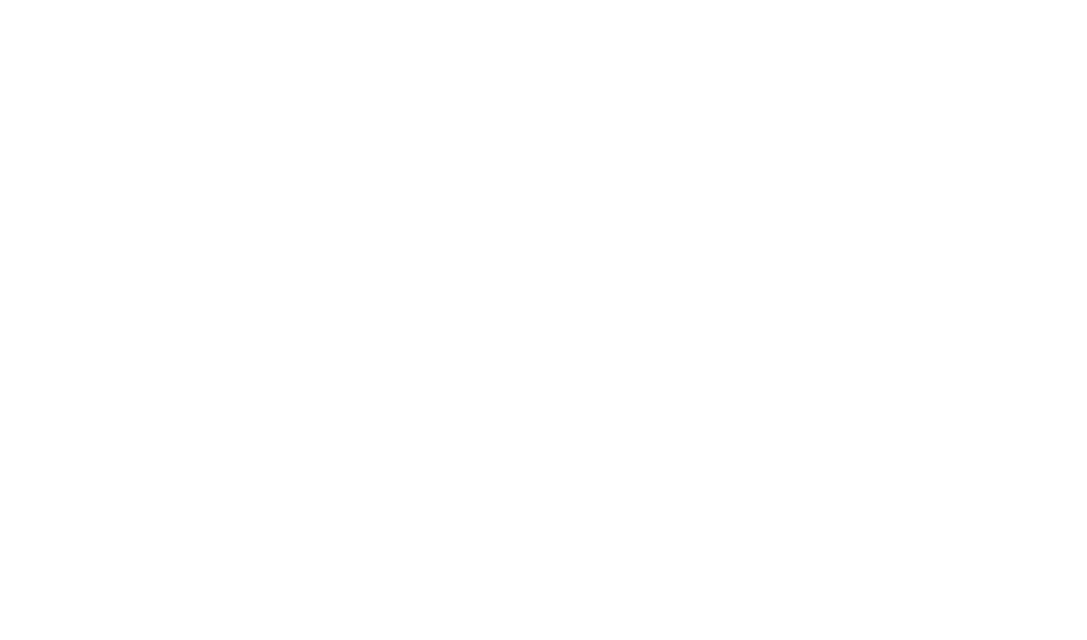
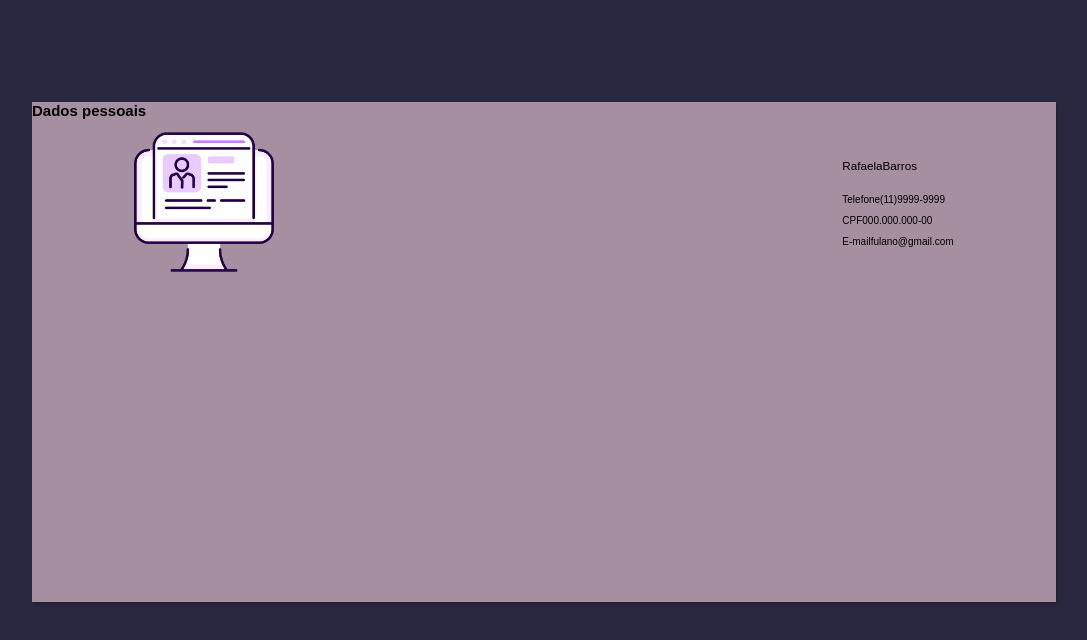
Before and after one commit to barrosraffa/TesteCadastroJavaScript, a plain HTML site: page telaCadastro.html in a window 1280 px wide. Shown: the whole page, without its empty margins (96-1183 px from the left). Drawn offline with Linux system fonts and the light colour scheme.

Commit message:
css da tela cadastrdado iniciado

```diff
--- a/style.css
+++ b/style.css
@@ -63,16 +63,16 @@
     justify-content: center;
     margin: 0 auto;
     align-items: center;
-    margin-top: 90px;
+    margin-top: 10%;
     box-shadow: rgba(0, 0, 0, 0.15) 1.95px 1.95px 2.6px;
-    border-radius: 20px;
+    /* border-radius: 20px; */
 }
 
 .left-cadastro {
     background-color: #593B54;
     width: 50%;
     height: 500px;
-    border-radius: 10px 0 0 10px;
+    /* border-radius: 10px 0 0 10px; */
 
     display: flex;
     justify-content: center;
@@ -91,7 +91,7 @@
     background-color: #A68FA0;
     width: 50%;
     height: 500px;
-    border-radius: 0 10px 10px 0;
+    /* border-radius: 0 10px 10px 0; */
 
     display: flex;
     justify-content: center;
@@ -114,7 +114,7 @@
 }
 
 img {
-    width: 340px;
+    width: 140px;
 }
 
 input {
@@ -159,3 +159,34 @@
 button:hover {
     background-color: #2A2740;
 }
+
+/* m */
+
+.tela-cadastro-pessoal {
+    background-color:  #A68FA0;
+}
+
+.div-tela-cadastro-pessoal {
+    height: 500px;
+    /* display: flex; */
+    justify-content: center;
+    margin: 0 auto;
+    align-items: center;
+    margin-top: 10%;
+    box-shadow: rgba(0, 0, 0, 0.15) 1.95px 1.95px 2.6px;
+    background-color: #A68FA0;
+
+
+}
+
+.h3-nome {
+    display: flex;
+}
+
+.conteudo {
+    display: flex;
+    justify-content: space-between;
+    align-items: center;
+    margin: 0 auto;
+    width: 80%;
+}
--- a/telaCadastro.html
+++ b/telaCadastro.html
@@ -4,9 +4,29 @@
     <meta charset="UTF-8">
     <meta http-equiv="X-UA-Compatible" content="IE=edge">
     <meta name="viewport" content="width=device-width, initial-scale=1.0">
-    <title>Tela de Cadastro</title>
+    <link rel="stylesheet" href="style.css">
+    <title>Tela do Cadastrado</title>
 </head>
 <body>
+    <section class="fundo-cadastro container">
+        <div class="div-tela-cadastro-pessoal">
+            <h2>Dados pessoais</h2>
+            <div class="conteudo">
+                <img class="img-info-pessoal" src="./assets/cadastro.png" alt="">
+            <div class="conteudo-pessoal">
+                <div class="h3-nome">
+                    <h3>Rafaela</h3>
+                    <h3>Barros</h3>
+                </div>
+                <div>
+                    <p>Telefone<span>(11)9999-9999</span></p>
+                    <p>CPF<span>000.000.000-00</span></p>
+                    <p>E-mail<span>fulano@gmail.com</span></p>
+                </div>
+            </div>
+        </div>
+    </div>
+    </section>
 
 </body>
 </html>
```
Also changed, not shown: assets/cadastrar.png (added), assets/cadastro.png (added), assets/icone-cadastro.png (added), 1 other file.
